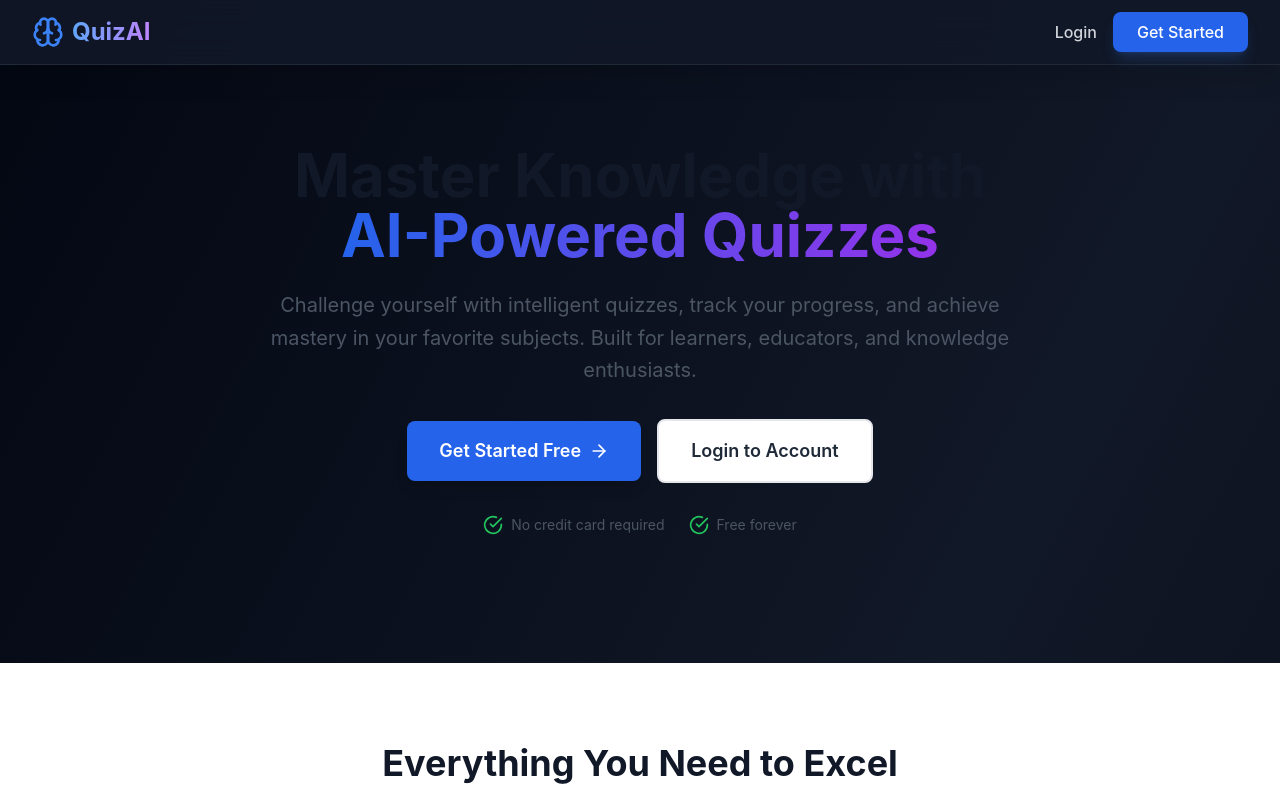
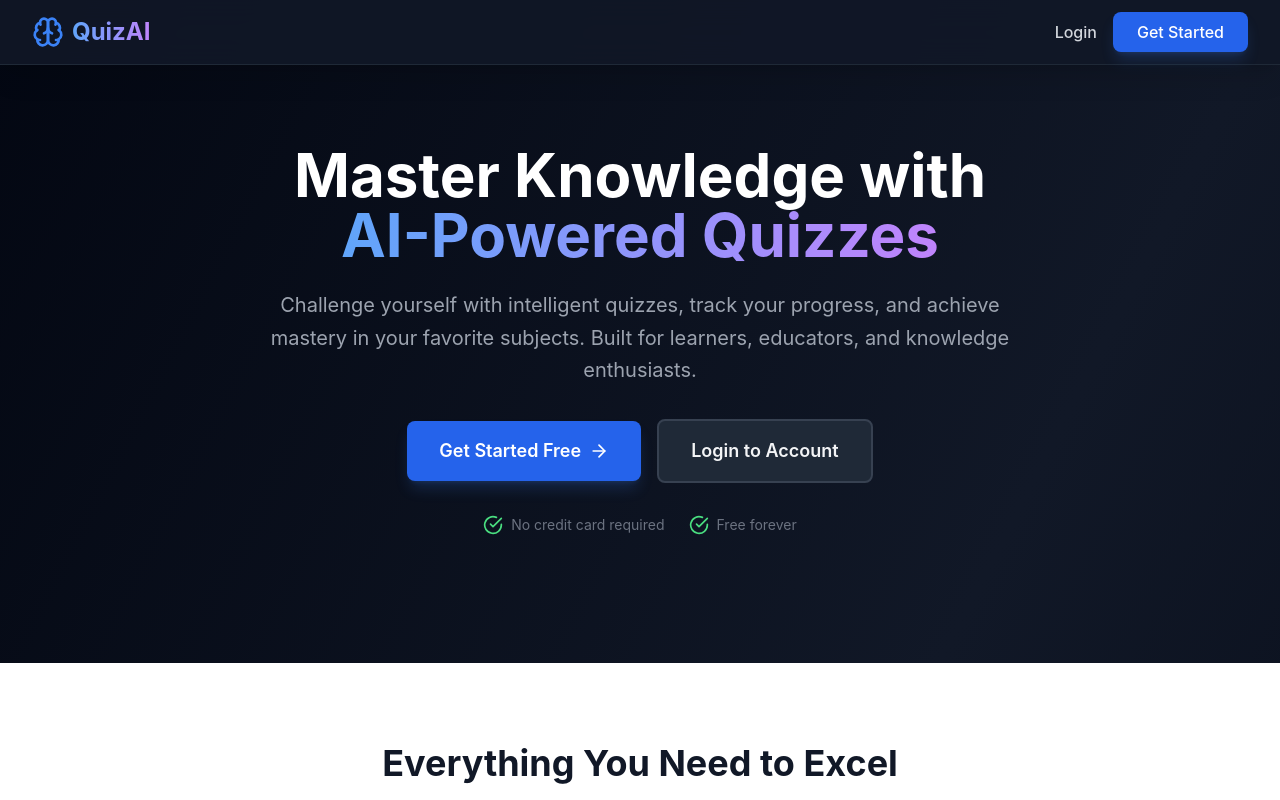
Before and after one commit to kartiksrathod/Java_QuizApp, a React (Vite) app in the folder frontend/: page / in a window 1280 px wide. Shown: the top 800 px of the page. Built offline with nearby package versions, Linux system fonts and the light colour scheme.

Commit message:
auto-commit for d0faf0a0-af21-4649-b928-c1477d5bdef3

```diff
--- a/frontend/src/components/Home.jsx
+++ b/frontend/src/components/Home.jsx
@@ -83,19 +83,19 @@ const Home = () => {
       <section className="pt-20 pb-32 px-4 sm:px-6 lg:px-8">
         <div className="max-w-7xl mx-auto">
           <div className="text-center max-w-3xl mx-auto">
-            <h1 className="text-5xl sm:text-6xl font-bold text-gray-900 mb-6 leading-tight">
+            <h1 className="text-5xl sm:text-6xl font-bold text-white mb-6 leading-tight">
               Master Knowledge with
-              <span className="bg-gradient-to-r from-blue-600 to-purple-600 bg-clip-text text-transparent">
+              <span className="bg-gradient-to-r from-blue-400 to-purple-400 bg-clip-text text-transparent">
                 {" "}AI-Powered Quizzes
               </span>
             </h1>
-            <p className="text-xl text-gray-600 mb-8 leading-relaxed">
+            <p className="text-xl text-gray-400 mb-8 leading-relaxed">
               Challenge yourself with intelligent quizzes, track your progress, and achieve mastery in your favorite subjects. Built for learners, educators, and knowledge enthusiasts.
             </p>
             <div className="flex flex-col sm:flex-row gap-4 justify-center items-center">
               <button
                 onClick={() => navigate('/register')}
-                className="group bg-blue-600 hover:bg-blue-700 text-white px-8 py-4 rounded-lg font-semibold text-lg flex items-center gap-2 transition-all shadow-lg hover:shadow-xl transform hover:-translate-y-0.5"
+                className="group bg-blue-600 hover:bg-blue-700 text-white px-8 py-4 rounded-lg font-semibold text-lg flex items-center gap-2 transition-all shadow-lg shadow-blue-500/20 hover:shadow-blue-500/30 transform hover:-translate-y-0.5"
                 data-testid="hero-get-started-btn"
               >
                 Get Started Free
@@ -103,19 +103,19 @@ const Home = () => {
               </button>
               <button
                 onClick={() => navigate('/login')}
-                className="bg-white hover:bg-gray-50 text-gray-800 px-8 py-4 rounded-lg font-semibold text-lg border-2 border-gray-200 transition-all"
+                className="bg-gray-800 hover:bg-gray-700 text-gray-100 px-8 py-4 rounded-lg font-semibold text-lg border-2 border-gray-700 transition-all"
                 data-testid="hero-login-btn"
               >
                 Login to Account
               </button>
             </div>
-            <div className="mt-8 flex items-center justify-center gap-6 text-sm text-gray-600">
+            <div className="mt-8 flex items-center justify-center gap-6 text-sm text-gray-500">
               <div className="flex items-center gap-2">
-                <CheckCircle className="w-5 h-5 text-green-500" />
+                <CheckCircle className="w-5 h-5 text-green-400" />
                 <span>No credit card required</span>
               </div>
               <div className="flex items-center gap-2">
-                <CheckCircle className="w-5 h-5 text-green-500" />
+                <CheckCircle className="w-5 h-5 text-green-400" />
                 <span>Free forever</span>
               </div>
             </div>
```
